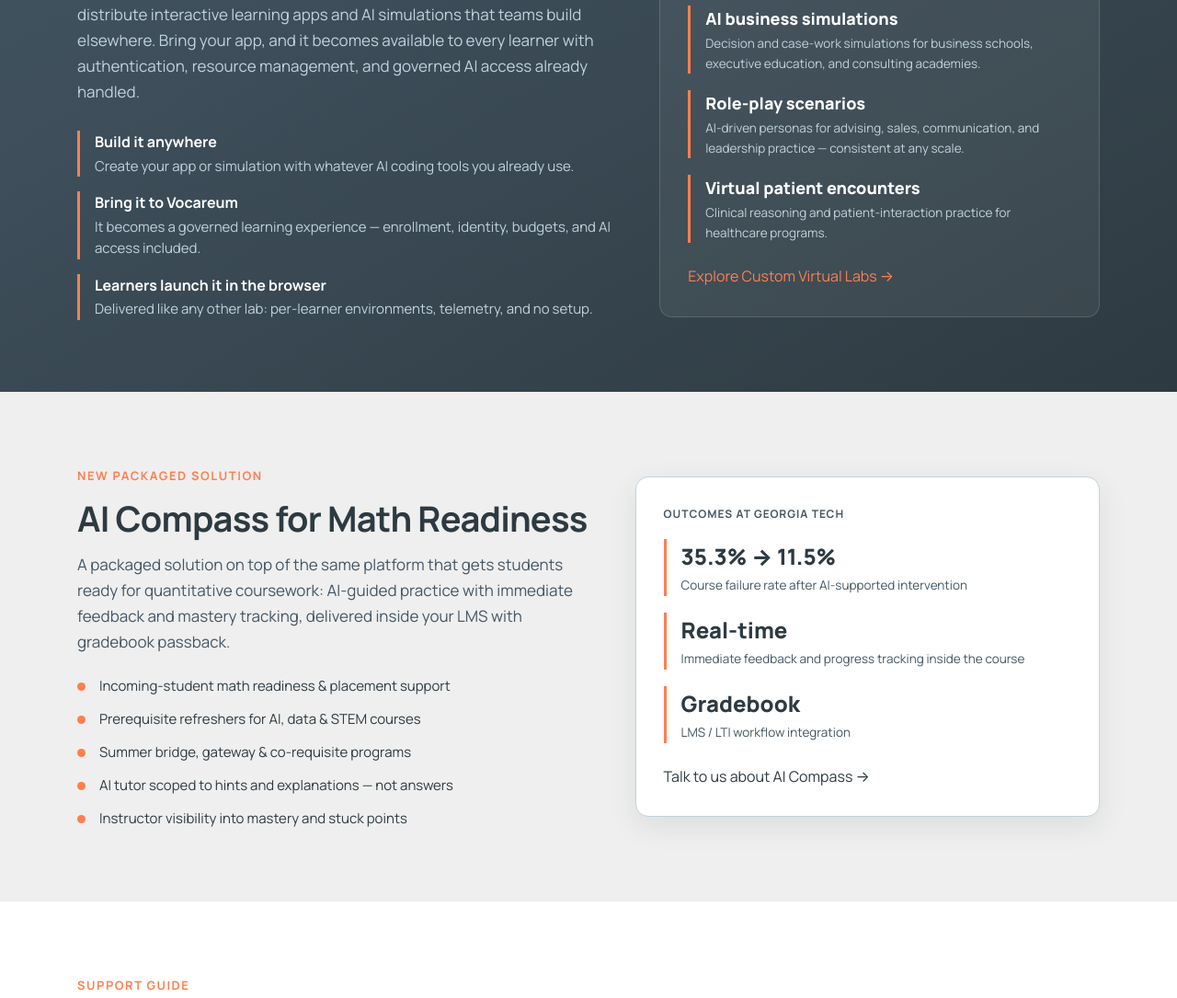
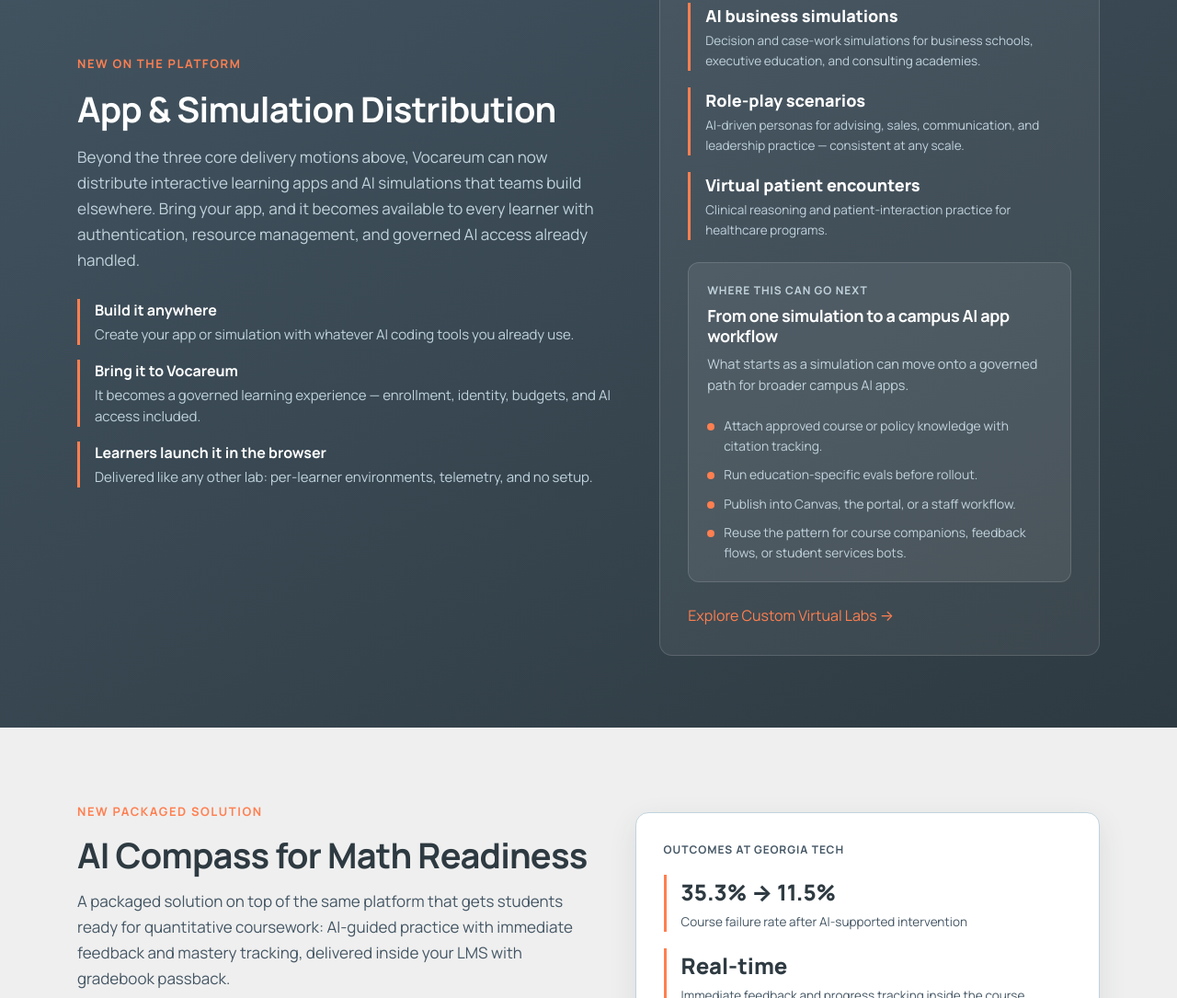
Before and after one commit to jdinneen/vocareum-homepage2, a plain HTML site: page index.html in a window 1280 px wide. Shown: the part 6413-7498 px from the top of the page at 92% size. Drawn offline with Linux system fonts and the light colour scheme.

Commit message:
Add campus AI foundry card to simulations section

```diff
--- a/index.html
+++ b/index.html
@@ -189,6 +189,13 @@
   .metric{border-left:3px solid var(--coral);padding-left:16px}
   .metric .big{font-size:18px;font-weight:800}
   .metric .small{font-size:13.5px;color:var(--powder);margin-top:2px}
+  .foundry-card{margin-top:24px;padding:20px;border-radius:12px;background:rgba(255,255,255,.07);border:1px solid rgba(255,255,255,.14)}
+  .foundry-card .cap{font-size:12px;font-weight:700;letter-spacing:.08em;text-transform:uppercase;color:var(--powder);margin-bottom:8px}
+  .foundry-card h4{font-size:18px;color:var(--white);margin-bottom:8px}
+  .foundry-card p{margin-bottom:14px}
+  .foundry-list{list-style:none;display:flex;flex-direction:column;gap:9px}
+  .foundry-list li{position:relative;padding-left:18px;color:var(--powder);font-size:13.8px}
+  .foundry-list li::before{content:"";position:absolute;left:0;top:8px;width:8px;height:8px;border-radius:50%;background:var(--coral)}
   @media(max-width:860px){.case-grid{grid-template-columns:1fr}}
 
   /* AI Compass math readiness */
@@ -699,6 +706,17 @@
         <div class="metric"><div class="big">Role-play scenarios</div><div class="small">AI-driven personas for advising, sales, communication, and leadership practice — consistent at any scale.</div></div>
         <div class="metric"><div class="big">Virtual patient encounters</div><div class="small">Clinical reasoning and patient-interaction practice for healthcare programs.</div></div>
       </div>
+      <div class="foundry-card">
+        <div class="cap">Where this can go next</div>
+        <h4>From one simulation to a campus AI app workflow</h4>
+        <p>What starts as a simulation can move onto a governed path for broader campus AI apps.</p>
+        <ul class="foundry-list">
+          <li>Attach approved course or policy knowledge with citation tracking.</li>
+          <li>Run education-specific evals before rollout.</li>
+          <li>Publish into Canvas, the portal, or a staff workflow.</li>
+          <li>Reuse the pattern for course companions, feedback flows, or student services bots.</li>
+        </ul>
+      </div>
       <div style="margin-top:24px"><a class="link" style="color:var(--coral)" href="https://www.vocareum.com/custom-virtual-labs/">Explore Custom Virtual Labs →</a></div>
     </div>
   </div>
```
